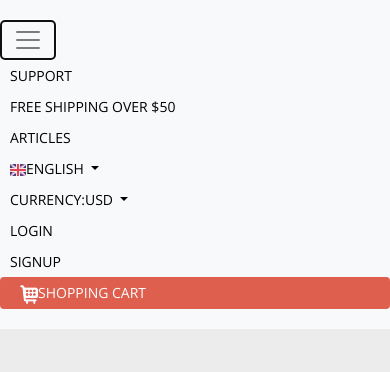
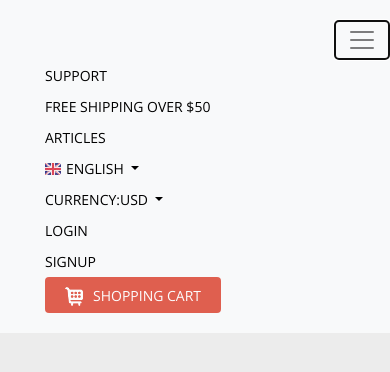
Before and after one commit to SergeevVasily/StyleTour, a plain HTML site: page index.html in a window 390 px wide. Both pictures are taken after a click on the button "Toggle navigation". Drawn offline with nearby package versions, Linux system fonts and the light colour scheme.

Commit message:
margin navbar

```diff
--- a/css/style.css
+++ b/css/style.css
@@ -17,17 +17,27 @@ h3{
 }
 /* Large Devices, Wide Screens */
 @media only screen and (max-width : 1200px) {
-
+	.menu-top .navbar-nav{
+        float: none!important;
+    }
+    .menu-top .navbar .navbar-collapse .navbar-right> li{
+        margin-left: auto;
+    }
 }
 
 /* Medium Devices, Desktops */
 @media only screen and (max-width : 992px) {
-
+    .menu-top .navbar .navbar-collapse .navbar-right> li{
+        margin-left: 45px;
+        margin-right: auto;
+    }
 }
 
 /* Small Devices, Tablets */
 @media only screen and (max-width : 768px) {
-
+	.menu-top .navbar .navbar-collapse .navbar-nav> li > a:hover{
+        background: #eee;
+    }
 }
 
 /* Extra Small Devices, Phones */
@@ -56,9 +66,11 @@ h3{
     color: #000;
     padding-top: 5px;
     padding-bottom: 5px;
-    padding-left: 10px;
-    padding-right: 10px;
     transition: background .9s;
+}
+#navbarSupportedContent > ul{
+    margin-left: 45px;
+    margin-right: 45px;
 }
 #navbarSupportedContent > ul > li > a:hover{
     text-decoration: underline;
@@ -78,3 +90,16 @@ h3{
     text-decoration: none;
     opacity: unset;
 }
+#navbarSupportedContent > ul > li > a>.cart{
+    margin-right: 10px;
+    font-size: 17px;
+}
+.flag{
+    margin-right: 5px;
+    position: relative;
+    top: -1px;
+}
+
+.menu-top .navbar-nav .navbar-right> ul> li> a{
+    margin-left: 45px;
+}
--- a/index.html
+++ b/index.html
@@ -14,7 +14,7 @@
 	<header>
 		<div class="menu-top">
 			<nav class="navbar navbar-expand-lg navbar-light bg-light">
-				<button class="navbar-toggler" type="button" data-toggle="collapse" data-target="#navbarSupportedContent" aria-controls="navbarSupportedContent" aria-expanded="false" aria-label="Toggle navigation">
+				<button class="navbar-toggler ml-auto" type="button" data-toggle="collapse" data-target="#navbarSupportedContent" aria-controls="navbarSupportedContent" aria-expanded="false" aria-label="Toggle navigation">
 					<span class="navbar-toggler-icon"></span>
 				</button>
 
@@ -45,7 +45,7 @@
 							</div>
 						</li>
 					</ul>
-					<ul class="nav navbar-nav ml-auto">
+					<ul class="navbar-nav navbar-right ml-auto">
 						<li><a class="nav-link" href="#">LOGIN</a></li>
 						<li><a class="nav-link" href="#">SIGNUP</a></li>
 						<li><a class="nav-link btn-red" href="#"><span class="cart"><img src="img/cart.png" alt=""></span>SHOPPING CART</a></li>
```
